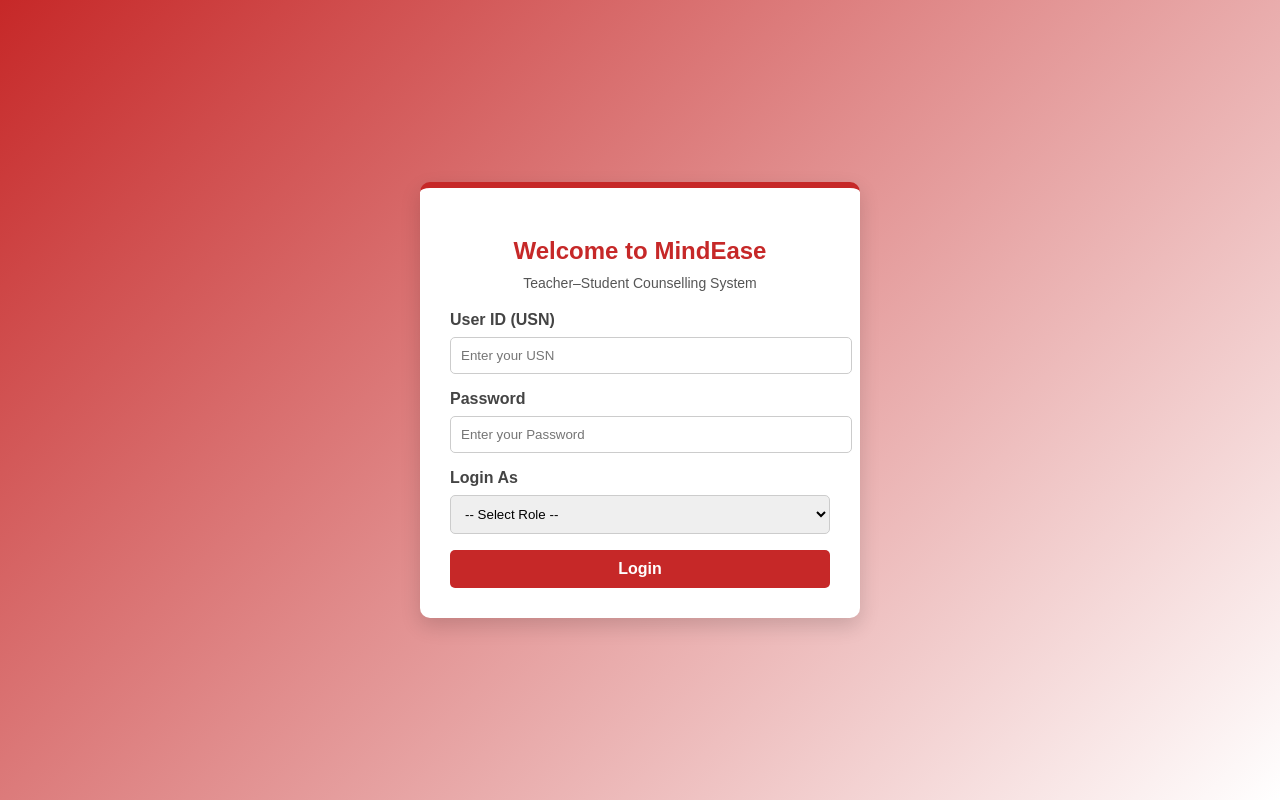
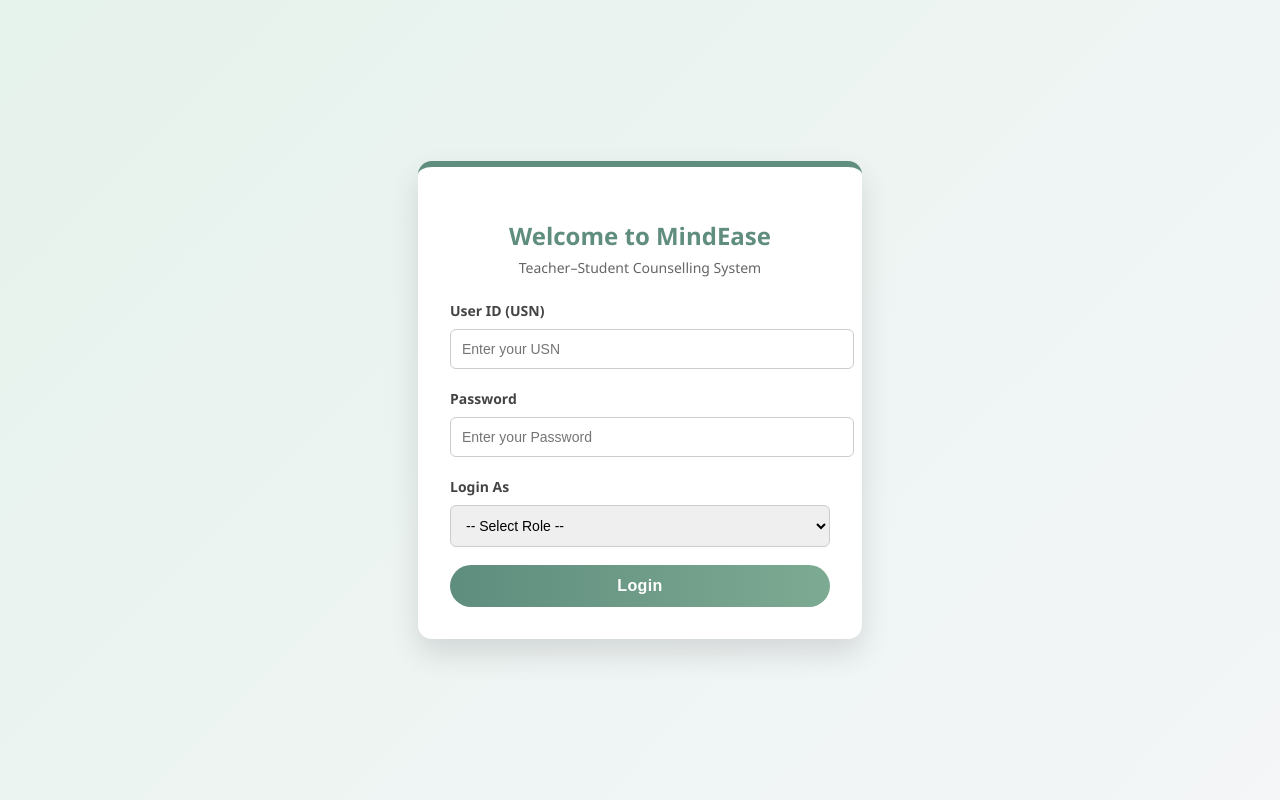
Before and after one commit to sinchana2612/Mind_Cloud, a Flask app: page / in a window 1280 px wide. Run offline with Flask 3, Linux system fonts and the light colour scheme.

Commit message:
Updated login page UI

```diff
--- a/templates/login.html
+++ b/templates/login.html
@@ -14,76 +14,106 @@
     </script>
 
     <style>
-        /* your existing CSS */
-    </style>
-</head>
-
-    <style>
         body {
-            font-family: Arial, sans-serif;
-            background: linear-gradient(135deg, #c62828, #ffffff);
+            font-family: "Segoe UI", Arial, sans-serif;
+            background: linear-gradient(135deg, #E6F2EC, #F4F6F8);
             height: 100vh;
             margin: 0;
             display: flex;
             justify-content: center;
             align-items: center;
         }
+
         .login-box {
             background: #ffffff;
             width: 380px;
-            padding: 30px;
-            border-radius: 10px;
-            box-shadow: 0 8px 20px rgba(0,0,0,0.15);
-            border-top: 6px solid #c62828;
+            padding: 32px;
+            border-radius: 14px;
+            box-shadow: 0 14px 30px rgba(0,0,0,0.12);
+            border-top: 6px solid #5F8D7E;
+            animation: fadeIn 0.6s ease;
         }
+
         h2 {
             text-align: center;
-            color: #c62828;
-            margin-bottom: 10px;
+            color: #5F8D7E;
+            margin-bottom: 6px;
+            font-weight: 600;
         }
+
         .subtitle {
             text-align: center;
             font-size: 14px;
-            color: #555;
-            margin-bottom: 20px;
+            color: #666;
+            margin-bottom: 22px;
         }
+
         label {
-            font-weight: bold;
+            font-weight: 600;
             color: #444;
+            font-size: 14px;
         }
+
         input, select {
             width: 100%;
-            padding: 10px;
-            margin: 8px 0 16px 0;
-            border-radius: 5px;
+            padding: 11px;
+            margin: 8px 0 18px 0;
+            border-radius: 6px;
             border: 1px solid #ccc;
+            font-size: 14px;
+            transition: border-color 0.3s ease, box-shadow 0.3s ease;
         }
+
+        input:focus, select:focus {
+            outline: none;
+            border-color: #7DAA92;
+            box-shadow: 0 0 0 2px rgba(125,170,146,0.25);
+        }
+
         button {
             width: 100%;
-            padding: 10px;
-            background: #c62828;
+            padding: 12px;
+            background: linear-gradient(90deg, #5F8D7E, #7DAA92);
             border: none;
             color: white;
             font-size: 16px;
-            border-radius: 5px;
+            border-radius: 25px;
             cursor: pointer;
             font-weight: bold;
+            letter-spacing: 0.4px;
+            transition: transform 0.3s ease, box-shadow 0.3s ease;
         }
+
         button:hover {
-            background: #b71c1c;
+            transform: translateY(-2px);
+            box-shadow: 0 6px 16px rgba(0,0,0,0.18);
         }
+
         .error-box {
-            background: #fdecea;
-            color: #b71c1c;
-            border: 1px solid #f5c6cb;
+            background: #FDECEA;
+            color: #B71C1C;
+            border-left: 5px solid #B71C1C;
             padding: 10px;
-            margin-bottom: 15px;
-            border-radius: 5px;
+            margin-bottom: 16px;
+            border-radius: 6px;
             text-align: center;
             font-weight: bold;
+            font-size: 14px;
+        }
+
+        @keyframes fadeIn {
+            from {
+                opacity: 0;
+                transform: translateY(10px);
+            }
+            to {
+                opacity: 1;
+                transform: translateY(0);
+            }
         }
     </style>
 </head>
+
 <body>
 
 <div class="login-box">
@@ -97,7 +127,7 @@
 
     <form method="POST" action="/login">
 
-        <!-- ✅ THIS MUST EXIST -->
+        <!-- ✅ LOGIC UNCHANGED -->
         <label>User ID (USN)</label>
         <input type="text" name="USN" placeholder="Enter your USN" required>
 
```
